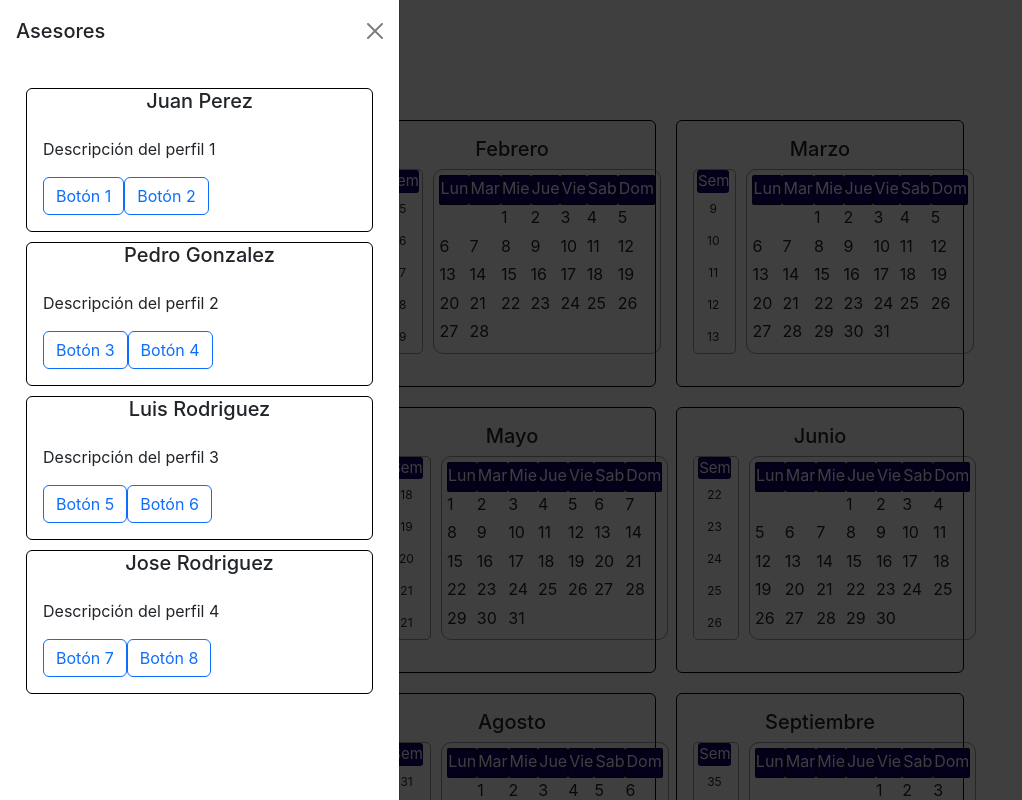
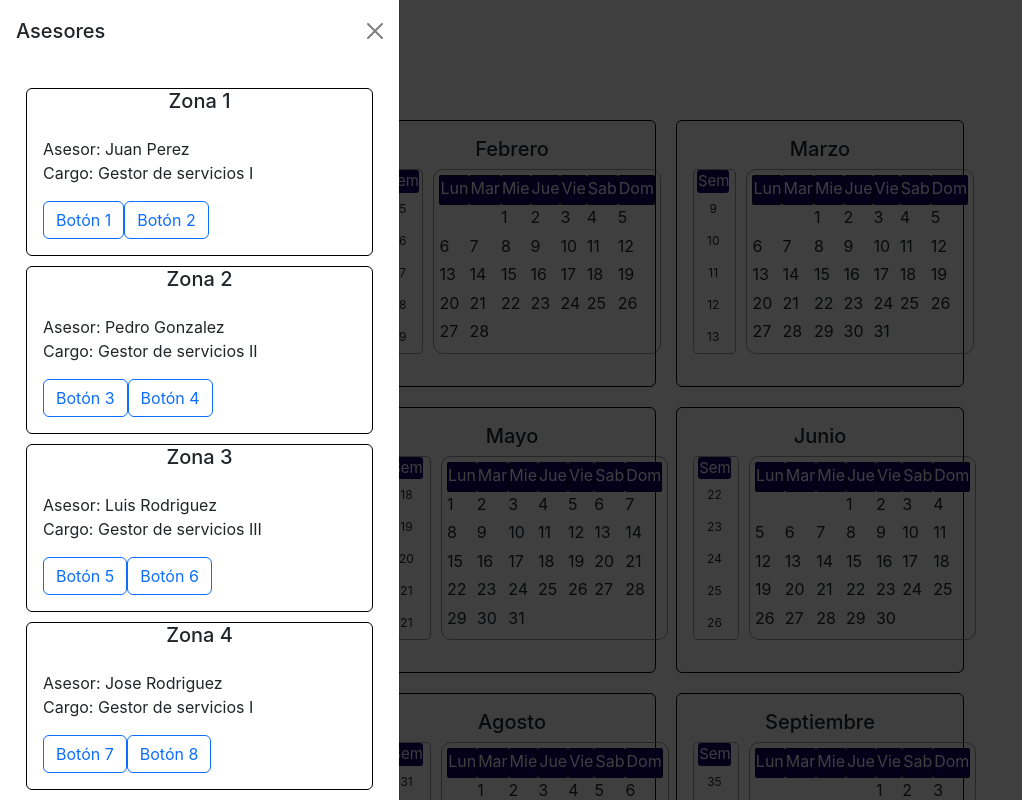
Before and after one commit to wavaronr/calendario, a React (Create React App) app: page / in a window 1280 px wide. Both pictures are taken after a click on the button "10". Shown: the top 800 px of the page, without its empty margins (0-1022 px from the left). Built offline with nearby package versions, Linux system fonts and the light colour scheme; no server answers.

Commit message:
Update profileAsesor
some change

```diff
--- a/src/components/ProfileAsesor.js
+++ b/src/components/ProfileAsesor.js
@@ -2,22 +2,22 @@ function ProfileAsesor() {
     const profiles = [
       {
         name: "Juan Perez",
-        cargo: "Descripción del perfil 1",
+        cargo: "Gestor de servicios I",
         buttons: ["Botón 1", "Botón 2"]
       },
       {
         name: "Pedro Gonzalez",
-        cargo: "Descripción del perfil 2",
+        cargo: "Gestor de servicios II",
         buttons: ["Botón 3", "Botón 4"]
       },
       {
         name: "Luis Rodriguez",
-        cargo: "Descripción del perfil 3",
+        cargo: "Gestor de servicios III",
         buttons: ["Botón 5", "Botón 6"]
       },
       {
         name: "Jose Rodriguez",
-        cargo: "Descripción del perfil 4",
+        cargo: "Gestor de servicios I",
         buttons: ["Botón 7", "Botón 8"]
       }
     ];
@@ -26,10 +26,14 @@ function ProfileAsesor() {
       <>
         {profiles.map((profile, index) => (
           <div className="card" key={index}>
-            <h5 className="card-title">{profile.name}</h5>
+            <h5 className="card-title">Zona {index+1}</h5>
             <div className="card-body">
-              <p className="card-text">{profile.cargo}</p>
-              {profile.buttons.map((button, buttonIndex) => (
+              <p className="card-text">
+                Asesor: {profile.name}
+                <br />
+                Cargo: {profile.cargo}
+                </p>
+                {profile.buttons.map((button, buttonIndex) => (
                 <button className="btn btn-outline-primary" key={buttonIndex}>
                   {button}
                 </button>
```
